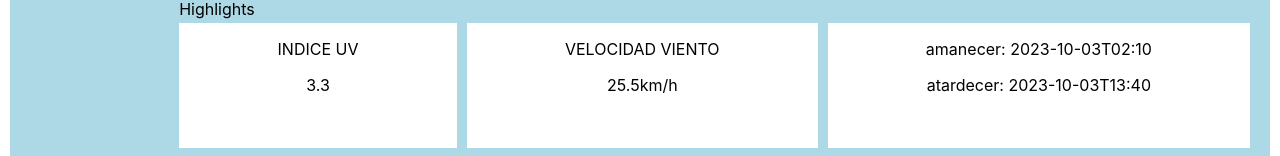
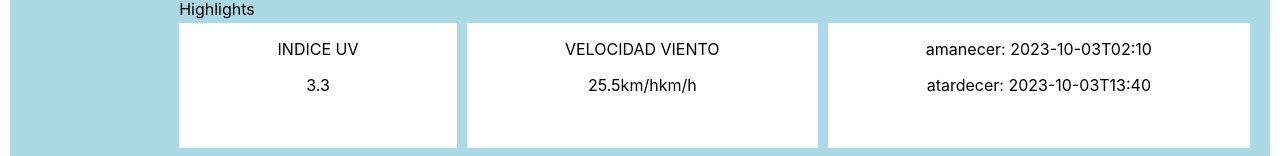
Before and after one commit to FedeMenendez/practico-api, a React (Create React App) app: page / in a window 1280 px wide. Shown: the part 277-433 px from the top of the page. Built offline with nearby package versions, Linux system fonts and the light colour scheme.

Commit message:
subo cambios en la visualizacion

```diff
--- a/src/App.js
+++ b/src/App.js
@@ -17,6 +17,7 @@ function App() {
   const temperaturaMaxima= data.daily.temperature_2m_max;
   const indiceUv=data.daily.uv_index_max;
   const velocidadViento=data.daily.windspeed_10m_max;
+  const unidadViento=data.daily_units.windspeed_10m_max;
   const humedad=data.hourly.relativehumidity_2m[10];
   const visibilidad=data.hourly.visibility[10]
   const horaAmanecer=data.daily.sunrise;
@@ -29,7 +30,7 @@ function App() {
     <TemperaturaHoras/>
     <p className='texto'>Highlights</p>
     <Indiceuv indiceUv={indiceUv}/>
-    <Viento velocidadViento={velocidadViento}/>
+    <Viento velocidadViento={velocidadViento} unidadViento={unidadViento}/>
     <AmanYAtard horaAmanecer={horaAmanecer} horaAtardecer={horaAtardecer}/>
     <Humedad humedad={humedad}/>
     <Visibilidad visibilidad={visibilidad}/>
--- a/src/componentes/Viento.js
+++ b/src/componentes/Viento.js
@@ -2,7 +2,7 @@ function Viento(props){
     return(
         <div className='viento'>
             <p>VELOCIDAD VIENTO</p>
-            <p>{props.velocidadViento}km/h</p>
+            <p>{props.velocidadViento}{props.unidadViento}km/h</p>
         </div>
     );
 }
```
